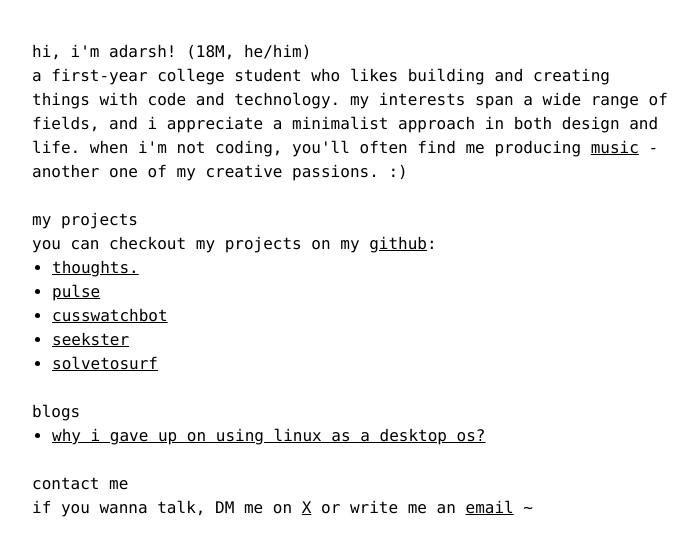
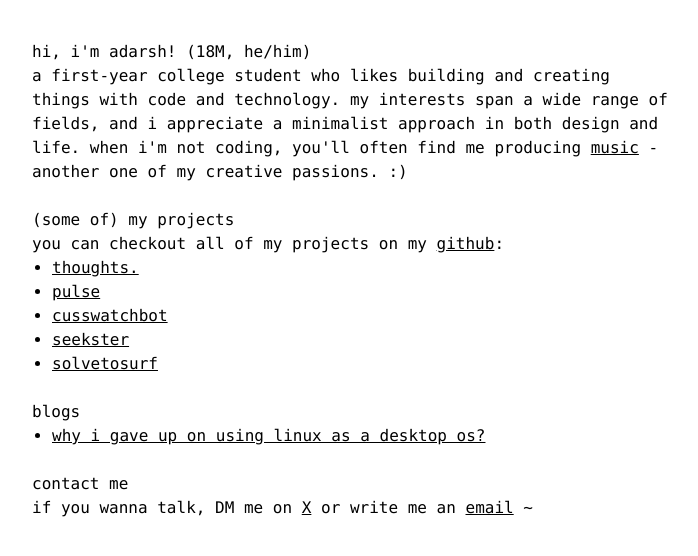
Before and after one commit to axdrsh/my-website, a Next.js app: page / in a window 1280 px wide. Shown: the top 556 px of the page, without its empty margins (288-986 px from the left). Built offline with nearby package versions, Linux system fonts and the light colour scheme.

Commit message:
Update page.tsx

```diff
--- a/src/app/page.tsx
+++ b/src/app/page.tsx
@@ -25,10 +25,10 @@ export default function MinimalPersonalWebsite() {
         </header>
         <br />
         <h2>
-          <samp>my projects</samp>
+          <samp>(some of) my projects</samp>
         </h2>
         <p>
-          <samp>you can checkout my projects on my </samp>
+          <samp>you can checkout all of my projects on my </samp>
           <a href="https://github.com/axdrsh" className="underline">
             <samp>github</samp>
           </a>
```
